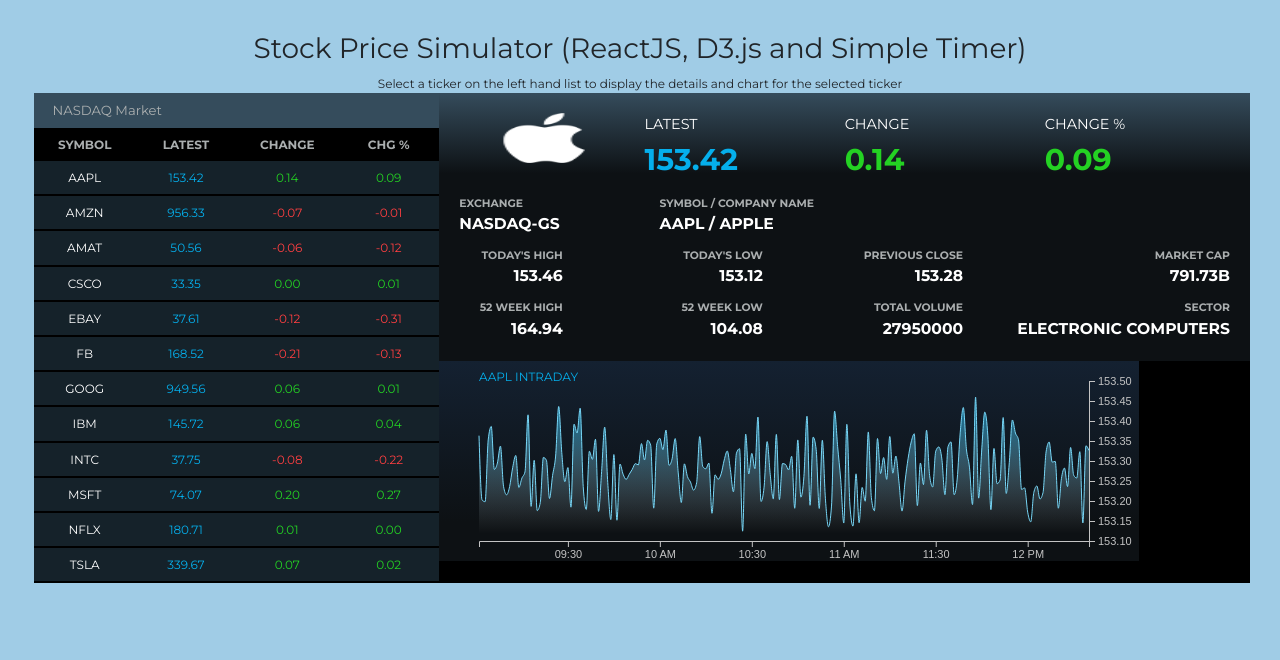
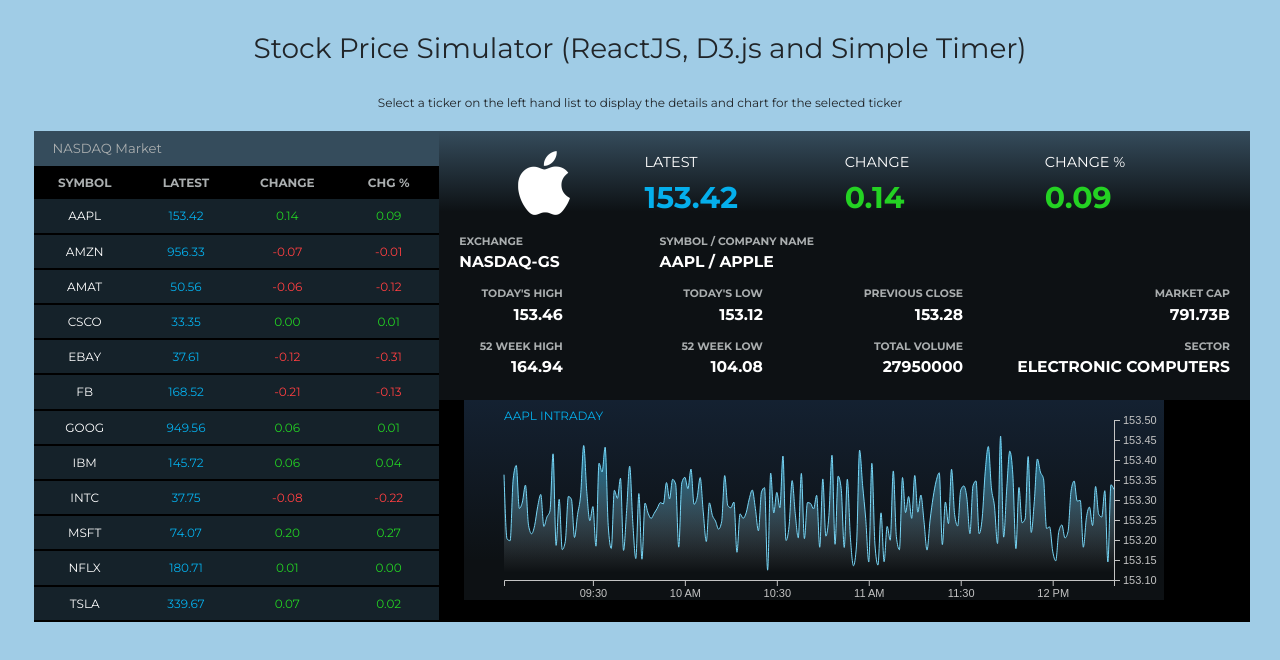
Before and after one commit to liam-grossmann/stock-prices-react, a React (Vite) app: page / in a window 1280 px wide. Shown: the top 660 px of the page. Built offline with nearby package versions, Linux system fonts and the light colour scheme.

Commit message:
Fix images and some styling issues

```diff
--- a/src/App.tsx
+++ b/src/App.tsx
@@ -5,7 +5,9 @@
   return (
     <div className="App">
       <div> <h3>Stock Price Simulator (ReactJS, D3.js and Simple Timer)</h3></div>
+      <br/>
       <div>Select a ticker on the left hand list to display the details and chart for the selected ticker</div>
+      <br/>
       <WatchList></WatchList>
     </div>
   )
--- a/src/components/tickerChart.tsx
+++ b/src/components/tickerChart.tsx
@@ -13,8 +13,6 @@
     let ticker = props.ticker;
     chartingService.displayChart(ticker);
 
-    console.debug('Chart getting re-rendered. Stop it !!');
-
     return (
         <div className="reactivetraderchartpanel">
             <div id="chart"></div>
--- a/src/components/tickerDetails.css
+++ b/src/components/tickerDetails.css
@@ -55,3 +55,8 @@
 {
     margin-top: 10px;
 }
+
+.imageStyle {
+    max-width: 150px;
+    height: auto;
+}
--- a/src/components/tickerDetails.tsx
+++ b/src/components/tickerDetails.tsx
@@ -1,14 +1,5 @@
 import './tickerDetails.css'
 import { ITicker } from './../services/watchList'
-
-const imageHeigthStyle = {
-    height: '50px',
-    width: '100px'
-};
-
-const mystyle = {
-    margintop: '10px',
-};
 
 interface ITickerDetailsProps {
     ticker: ITicker,
@@ -22,7 +13,7 @@
 
             <div className="row">
 
-                {ticker.imageUrl != '' && <div className="col-md-3"><img style={imageHeigthStyle} src={ticker.imageUrl}></img></div>}
+                {ticker.imageUrl != '' && <div className="col-md-3"><img className='imageStyle' src={ticker.imageUrl}></img></div>}
                 {ticker.imageUrl == '' && <div className="col-md-3 text-center large-text">{ticker.id}</div>}
 
                 <div className="col-md-3">
--- a/src/components/watchList.css
+++ b/src/components/watchList.css
@@ -118,3 +118,7 @@
       font-size: 2.5em;
       font-weight: bold;
   }
+
+  .left-margin-10 {
+    margin-left: 10px;
+  }
--- a/src/components/watchList.tsx
+++ b/src/components/watchList.tsx
@@ -28,7 +28,6 @@
     }, []);
 
     function tick() {
-        console.debug('Tick running. Seconds is: ' + seconds)
         setSeconds((prevValue => { return prevValue + 1 }))
         for (let ticker of watchList) {
             if (ticker.isSubscribing) {
@@ -72,7 +71,7 @@
                 <div className="row">
                     <TickerDetails ticker={selectedTicker}></TickerDetails>
                 </div>
-                <div className="row">
+                <div className="row left-margin-10">
                     <TickerChart ticker={selectedTicker}></TickerChart>
                 </div>
             </div>
--- a/src/index.css
+++ b/src/index.css
@@ -1,4 +1,5 @@
 :root {
+
   font-family: Inter, Avenir, Helvetica, Arial, sans-serif;
   font-size: 16px;
   line-height: 24px;
```
Also changed, not shown: 1 other file (tests, documents, lock files or other folders).
